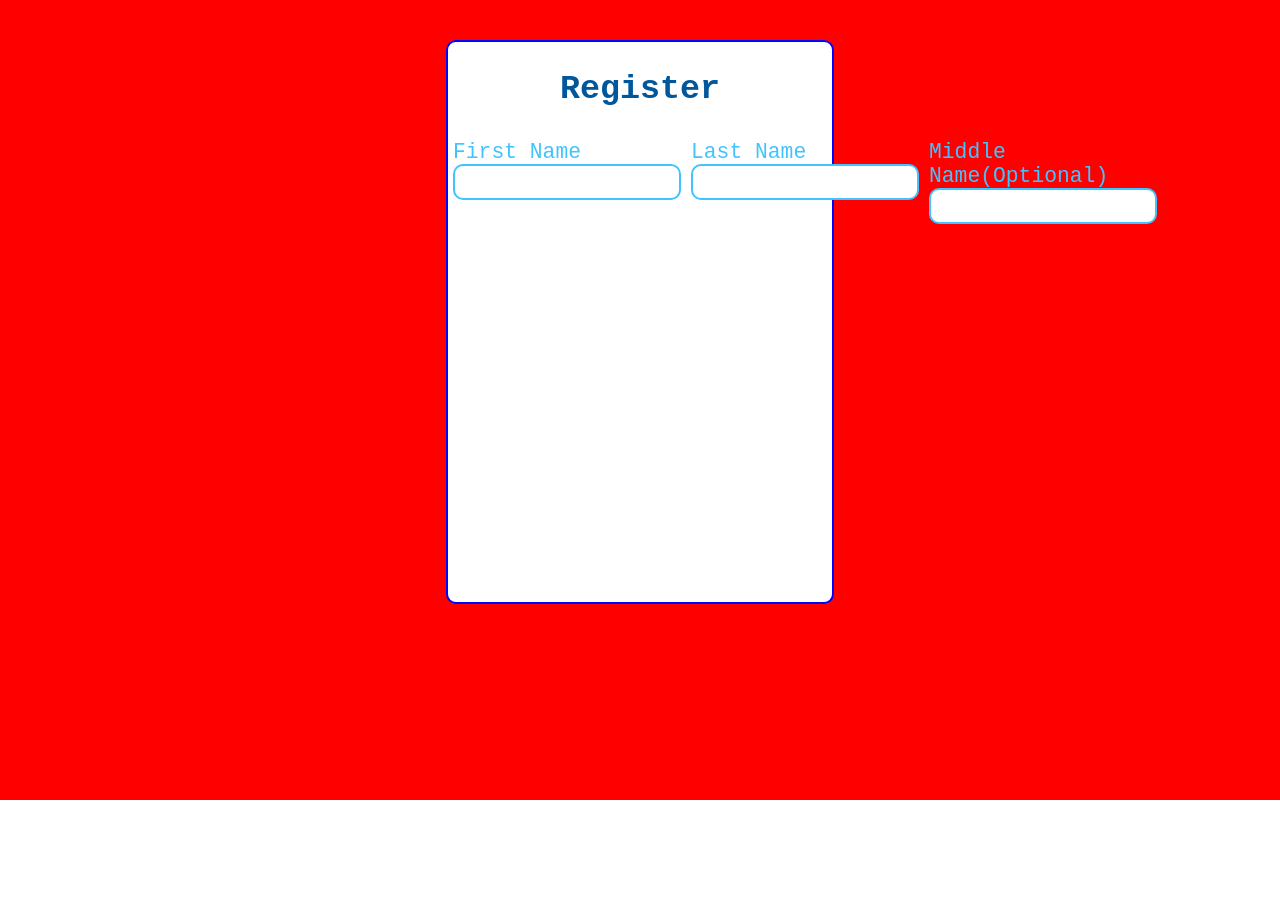
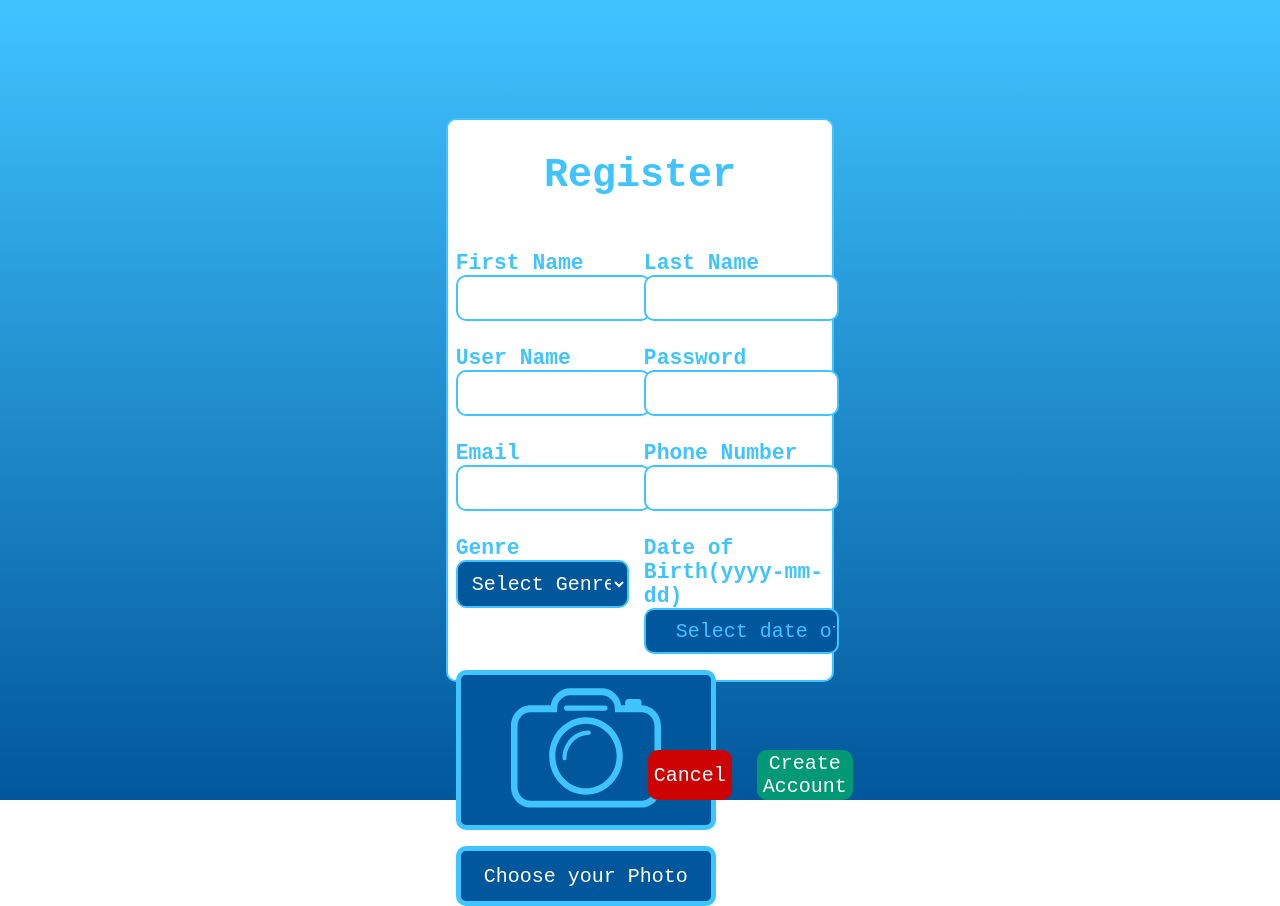
Before and after one commit to Brandy58rm/IOT9thProject, a React (Create React App) app: page /signup in a window 1280 px wide. Before the commit the page ends 800 px from the top, so only its background shows below. Built offline with nearby package versions, Linux system fonts and the light colour scheme.

Commit message:
signupMaquetacion

```diff
--- a/package.json
+++ b/package.json
@@ -8,7 +8,9 @@
     "@testing-library/user-event": "^12.8.3",
     "node-sass": "^6.0.1",
     "react": "^17.0.2",
+    "react-datepicker": "^4.2.1",
     "react-dom": "^17.0.2",
+    "react-images-uploading": "^3.1.3",
     "react-router-dom": "^5.3.0",
     "react-scripts": "4.0.3",
     "web-vitals": "^1.1.2"
--- a/src/components/Input/input.scss
+++ b/src/components/Input/input.scss
@@ -1,6 +1,6 @@
 input {
     border-color: #40C4FF;
-    width: 100%;
+    padding-left: 20px;
     height: 40px;
     border-radius: 10px;
     font-size: 15pt;
@@ -21,3 +21,9 @@ input::placeholder {
     color: #40C4FF;
     font-family: 'Inconsolata', monospace;
 }
+
+input[type=number]::-webkit-inner-spin-button,
+input[type=number]::-webkit-outer-spin-button {
+    -webkit-appearance: none;
+    margin: 0;
+}
--- /dev/null
+++ b/src/components/SelectImage/selectImage.jsx
@@ -0,0 +1,39 @@
+import React, {useState } from 'react';
+import camIcon from '../../assets/cameraicon.svg'
+import './style.scss';
+const SelectImage =(props)=> {
+  const imageHandler = (e) => {
+    const reader = new FileReader();
+    reader.onload = () =>{
+      if(reader.readyState === 2){
+        setProfileImage(reader.result)
+      }
+    }
+    reader.readAsDataURL(e.target.files[0])
+  };
+
+    const [profileImg, setProfileImage] = useState(camIcon)
+
+    return (
+
+
+            <>
+            <div>
+                <div className="img-holder">
+                    <img src={profileImg} alt="" id="img" className="img" />
+                </div>
+                        <input type="file" accept="image/*" name="image-upload" id="input" onChange={imageHandler} />
+                        <div className="label">
+                        <label className="image-upload" htmlFor="input">
+                            <p>Choose your Photo</p>
+                        </label>
+                </div>
+
+            </div>
+            </>
+
+    )
+
+}
+
+export default SelectImage;
--- /dev/null
+++ b/src/components/SelectImage/style.scss
@@ -0,0 +1,49 @@
+.img-holder {
+    margin: auto;
+    width: 250px;
+    height: 150px;
+    border: 5px solid #40C4FF;
+    background-color: #01579B;
+    border-radius: 10px;
+    margin-top: 1rem;
+    display: flex;
+    justify-content: center;
+    align-items: center;
+}
+
+.img {
+    width: 150px;
+    height: 150px;
+    object-fit: cover;
+}
+
+#input[type="file"] {
+    display: none;
+}
+
+.label {
+    width: 100%;
+    margin-top: 1rem;
+    display: flex;
+    justify-content: center;
+    align-content: center;
+}
+
+.image-upload {
+    margin: auto;
+    width: 250px;
+    height: 50px;
+    color: #fff;
+    border-radius: 10px;
+    border: 5px solid #40C4FF;
+    background-color: #01579B;
+    display: flex;
+    cursor: pointer;
+    align-items: center;
+    justify-content: center;
+    p {
+        margin: 0;
+        font-family: 'Inconsolata', monospace;
+        font-size: 15pt;
+    }
+}
--- a/src/modules/paginapruebas/paginaPruebas.jsx
+++ b/src/modules/paginapruebas/paginaPruebas.jsx
@@ -1,7 +1,8 @@
+import SelectImage from "../../components/SelectImage/selectImage"
 const PaginaPruebas = () =>{
     return(
         <>
-        <div>Hola</div>
+        <SelectImage></SelectImage>
         </>
     )
 }
--- a/src/modules/signUp/signUp.jsx
+++ b/src/modules/signUp/signUp.jsx
@@ -1,6 +1,12 @@
+import React,{useState} from 'react'
 import './signUp.scss'
 import Input from '../../components/Input/input'
+import DatePicker from 'react-datepicker'
+import "react-datepicker/dist/react-datepicker.css";
+import SelectImage from '../../components/SelectImage/selectImage';
+import Button from '../../components/Button/button'
 const SignUp = () =>{
+    const [selectedDate, setSelectedDate] = useState(null)
     return(
         <>
             <div className="container">
@@ -11,18 +17,64 @@ const SignUp = () =>{
                     <div className="fullname-container">
                         <div className="firstname-container">
                             <label>First Name</label>
-                            <Input style={{width: "220px",height: "30px"}} type="text" />
+                            <Input style={{width: "90%",height: "40px"}} type="text" />
                         </div>
                         <div className="lastname-container">
                             <label>Last Name</label>
-                            <Input style={{width: "220px",height: "30px"}} type="text" />
+                            <Input style={{width: "90%",height: "40px"}} type="text" />
                         </div>
-                        <div className="middlename-container">
-                            <label>Middle Name(Optional)</label>
-                            <Input style={{width: "220px",height: "30px"}} type="text" />
+                    </div>
+                    <div className="user-password-container">
+                        <div className="user-container">
+                            <label>User Name</label>
+                            <Input style={{width: "90%",height: "40px"}} type="text" />
                         </div>
+                        <div className="password-container">
+                            <label>Password</label>
+                            <Input style={{width: "90%",height: "40px"}} type="text" />
+                        </div>
+                    </div>
+                    <div className="email-phone-container">
+                        <div className="email-container">
+                            <label>Email</label>
+                            <Input style={{width: "90%",height: "40px"}} type="text" />
+                        </div>
+                        <div className="phone-container">
+                            <label>Phone Number</label>
+                            <Input style={{width: "90%",height: "40px"}} type="number" />
+                        </div>
+                    </div>
+                    <div className="genere-date-container">
+                        <div className="genere-container">
+                            <label>Genre</label>
+                            <select style={{width:"92%", height:"48px"}}>
+                                <option value="Select Genere">Select Genre</option>
+                                <option value="Male">Male</option>
+                                <option value="Female">Female</option>
+                                <option value="Personalize">Personalize</option>
 
+                            </select>
+                        </div>
+                        <div className="date-container">
+                            <label>Date of Birth(yyyy-mm-dd)</label>
+                            <DatePicker
+                            className="dateInput"
+                            selected={selectedDate}
+                            onChange={(date)=>{setSelectedDate(date)}}
+                            dateFormat="yyyy-MM-dd"
+                            placeholderText="Select date of birth"
+                            />
+                        </div>
+                    </div>
+                    <div className="profilePicture-buttons-container">
+                        <div className="profileContainer">
+                        <SelectImage/>
+                        </div>
+                        <div className="buttonsContainer">
+                            <Button className="buttonCancel">Cancel</Button>
+                            <Button className="buttonCreate">Create Account</Button>
 
+                        </div>
                     </div>
 
 
--- a/src/modules/signUp/signUp.scss
+++ b/src/modules/signUp/signUp.scss
@@ -1,51 +1,200 @@
 .container {
     margin: 0;
-    background-color: red;
+    background: linear-gradient(180deg, #40C4FF 0%, #01579B 100%);
     width: 100%;
     height: 100vh;
     display: flex;
     justify-content: center;
+    align-items: center;
     .container-register {
         width: 30%;
         height: 70%;
         background-color: white;
-        margin-top: 40px;
         display: flex;
         flex-direction: column;
         align-items: center;
-        border: 2pt solid blue;
+        border: 2pt solid #40C4FF;
         border-radius: 10px;
         .title-register {
             h2 {
-                font-size: 25pt;
+                font-size: 30pt;
                 font-family: 'Azeret Mono', monospace;
-                color: #01579B;
+                color: #40C4FF;
                 font-weight: bold;
             }
         }
         .fullname-container {
+            margin-top: 20px;
             width: 100%;
             display: flex;
             flex-direction: row;
             font-family: 'Inconsolata', monospace;
             justify-content: center;
-            justify-content: space-between;
             font-size: 16pt;
             color: #40C4FF;
             .firstname-container {
-                margin: 5px;
+                width: 100%;
                 display: flex;
                 flex-direction: column;
+                margin: 0 0 0 2%;
+                label {
+                    font-weight: bold;
+                }
             }
             .lastname-container {
-                margin: 5px;
+                width: 100%;
                 display: flex;
                 flex-direction: column;
+                label {
+                    font-weight: bold;
+                }
             }
-            .middlename-container {
-                margin: 5px;
+        }
+        .user-password-container {
+            margin-top: 25px;
+            width: 100%;
+            display: flex;
+            flex-direction: row;
+            font-family: 'Inconsolata', monospace;
+            justify-content: center;
+            font-size: 16pt;
+            color: #40C4FF;
+            .user-container {
+                width: 100%;
                 display: flex;
                 flex-direction: column;
+                margin: 0 0 0 2%;
+                label {
+                    font-weight: bold;
+                }
+            }
+            .password-container {
+                width: 100%;
+                display: flex;
+                flex-direction: column;
+                label {
+                    font-weight: bold;
+                }
+            }
+        }
+        .email-phone-container {
+            margin-top: 25px;
+            width: 100%;
+            display: flex;
+            flex-direction: row;
+            font-family: 'Inconsolata', monospace;
+            justify-content: center;
+            font-size: 16pt;
+            color: #40C4FF;
+            .email-container {
+                width: 100%;
+                display: flex;
+                flex-direction: column;
+                margin: 0 0 0 2%;
+                label {
+                    font-weight: bold;
+                }
+            }
+            .phone-container {
+                width: 100%;
+                display: flex;
+                flex-direction: column;
+                label {
+                    font-weight: bold;
+                }
+            }
+        }
+        .genere-date-container {
+            margin-top: 25px;
+            width: 100%;
+            display: flex;
+            flex-direction: row;
+            font-family: 'Inconsolata', monospace;
+            justify-content: center;
+            font-size: 16pt;
+            color: #40C4FF;
+            .genere-container {
+                width: 100%;
+                display: flex;
+                flex-direction: column;
+                margin: 0 0 0 2%;
+                label {
+                    font-weight: bold;
+                }
+                select {
+                    border-color: #40C4FF;
+                    width: 100%;
+                    height: 40px;
+                    border-radius: 10px;
+                    font-size: 15pt;
+                    border: 2pt solid #40C4FF;
+                    font-family: 'Inconsolata', monospace;
+                    color: #fff;
+                    background-color: #01579B;
+                    padding-left: 10px;
+                    &:focus {
+                        font-family: 'Inconsolata', monospace;
+                        outline: none;
+                        border: none;
+                        box-shadow: 0 0 2pt #40C4FF;
+                    }
+                }
+            }
+            .date-container {
+                width: 100%;
+                display: flex;
+                flex-direction: column;
+                label {
+                    font-weight: bold;
+                }
+                .dateInput {
+                    width: 90%;
+                    padding-left: 20px;
+                    background-color: #01579B;
+                    color: #fff;
+                }
+            }
+        }
+        .profilePicture-buttons-container {
+            display: flex;
+            width: 100%;
+            height: 100%;
+            .profileContainer {
+                width: 50%;
+                display: flex;
+                margin-left: 2%;
+            }
+            .buttonsContainer {
+                width: 50%;
+                margin-top: 25%;
+                display: flex;
+                .buttonCancel {
+                    width: 130px;
+                    height: 50px;
+                    background-color: #CD0303;
+                    border-radius: 10px;
+                    border: none;
+                    color: #fff;
+                    font-family: 'Inconsolata', monospace;
+                    font-size: 15pt;
+                    &:hover {
+                        cursor: pointer;
+                    }
+                }
+                .buttonCreate {
+                    width: 130px;
+                    height: 50px;
+                    border: none;
+                    background-color: #009975;
+                    border-radius: 10px;
+                    color: #fff;
+                    font-family: 'Inconsolata', monospace;
+                    font-size: 15pt;
+                    margin-left: 25px;
+                    &:hover {
+                        cursor: pointer;
+                    }
+                }
             }
         }
     }
```
Also changed, not shown: src/assets/cameraicon.svg, 1 other file (tests, documents, lock files or other folders).
